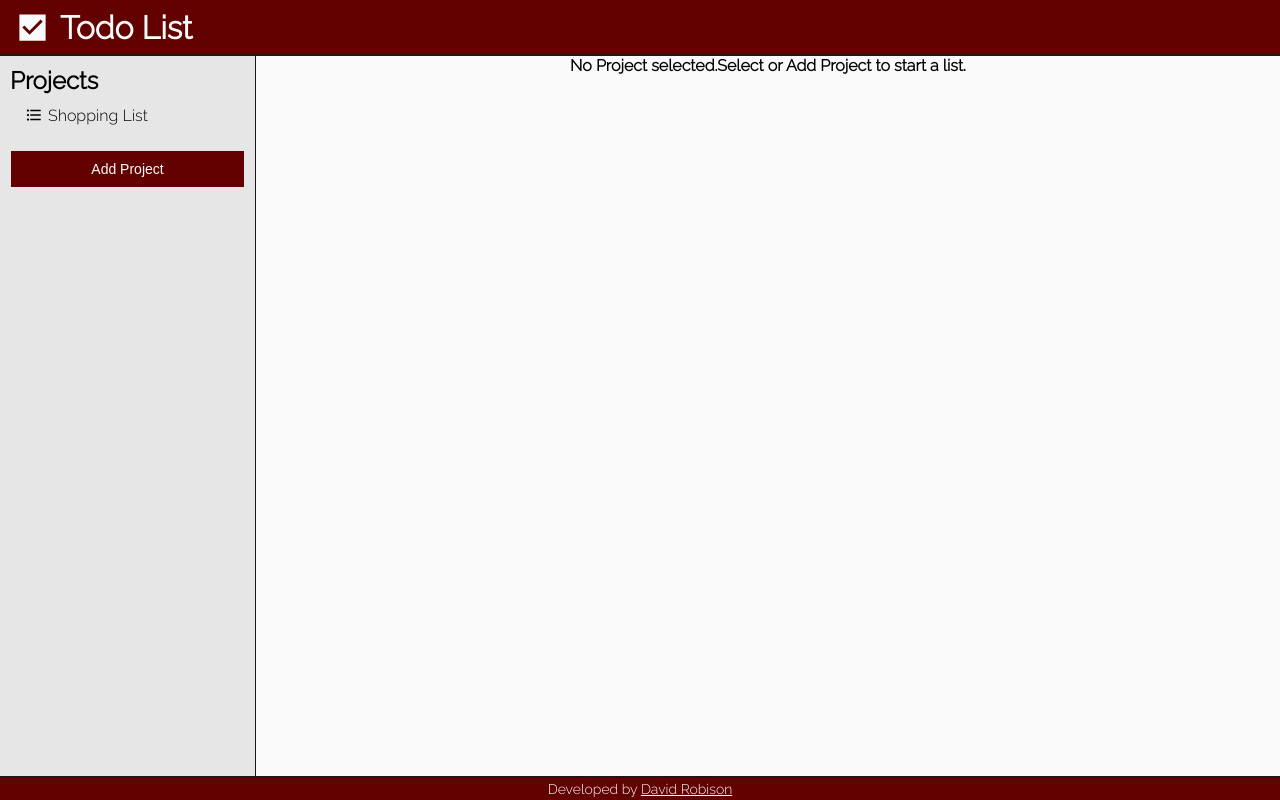
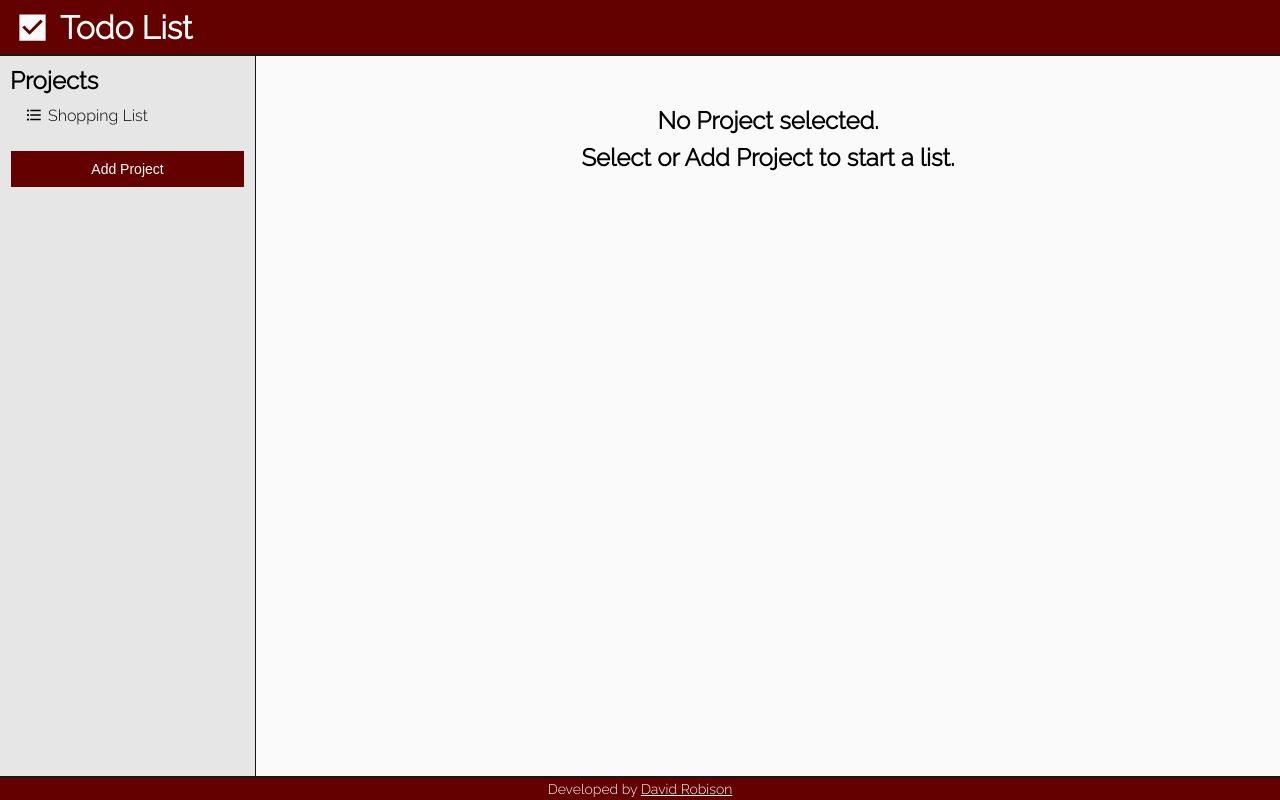
Before and after one commit to robisonwebdev/todo-react, a React (Create React App) app: page / in a window 1280 px wide. Built offline with nearby package versions, Linux system fonts and the light colour scheme.

Commit message:
Setup flex, font-size, padding, and width.

```diff
--- a/src/styles/Main/NoProject.css
+++ b/src/styles/Main/NoProject.css
@@ -0,0 +1,11 @@
+.no_project {
+    display: flex;
+    flex-direction: column;
+    align-items: center;
+    justify-content: center;
+    gap: 8px;
+
+    font-size: 1.5rem;
+    padding-top: 50px;
+    width: 100%;
+}
```
